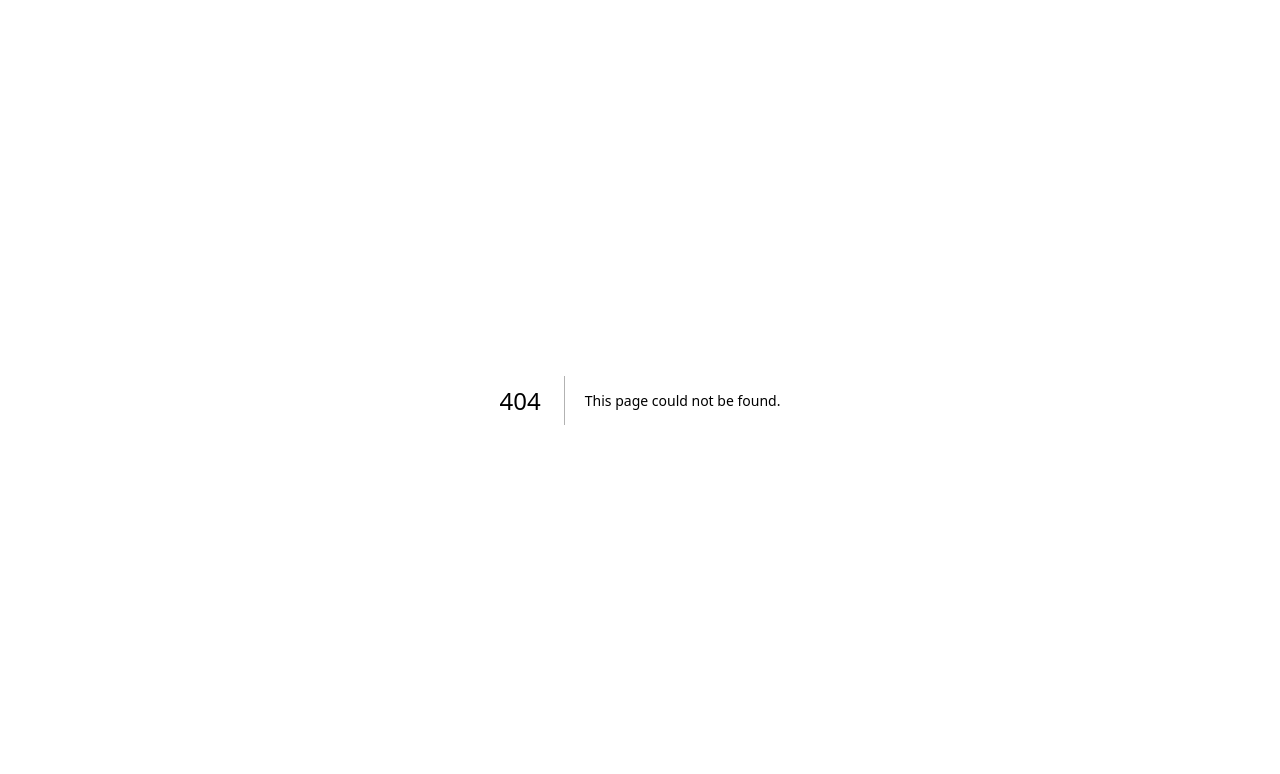
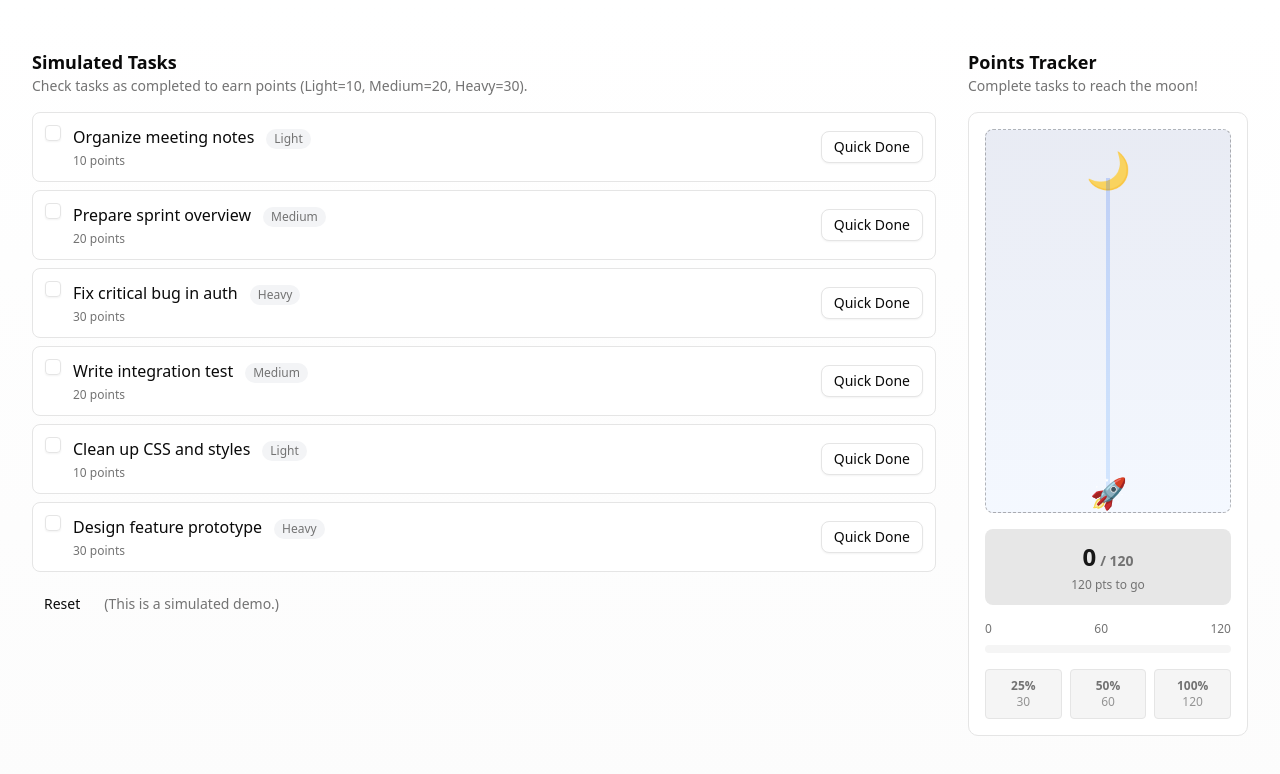
Before and after one commit to MESW-LES-2025/D, a Next.js app: page /test in a window 1280 px wide. Before the commit this address had no page. Shown: the top 774 px of the page. Built offline with nearby package versions, Linux system fonts and the light colour scheme.

Commit message:
Add Automatic Point Calculation
Simulated version of the Point Calculation

```diff
--- /dev/null
+++ b/src/app/test/page.tsx
@@ -0,0 +1,29 @@
+'use client';
+
+import { useState } from 'react';
+import TaskSimulator from '@/components/TaskSimulator';
+import PointsTracker from '@/components/PointsTracker';
+
+const TOTAL_POINTS = 10 + 20 + 10 + 20 + 30 + 30; // 120 total from 6 tasks
+
+export default function TestPage() {
+  const [currentPoints, setCurrentPoints] = useState(0);
+
+  return (
+    <main className="min-h-screen bg-gradient-to-b from-background to-secondary/30">
+      <div className="container mx-auto py-12 px-4 md:px-8">
+        <div className="grid gap-8 lg:grid-cols-4 lg:items-start">
+          {/* Tasks on the left (3 columns) */}
+          <div className="lg:col-span-3">
+            <TaskSimulator onPointsChange={setCurrentPoints} />
+          </div>
+
+          {/* Points tracker sidebar on the right (1 column) */}
+          <div className="lg:col-span-1">
+            <PointsTracker currentPoints={currentPoints} totalPoints={TOTAL_POINTS} />
+          </div>
+        </div>
+      </div>
+    </main>
+  );
+}
--- /dev/null
+++ b/src/components/PointsTracker.tsx
@@ -0,0 +1,105 @@
+'use client';
+
+import React from 'react';
+import { cn } from '@/lib/utils';
+
+type PointsTrackerProps = {
+  currentPoints: number;
+  totalPoints: number;
+};
+
+export default function PointsTracker({ currentPoints, totalPoints }: PointsTrackerProps) {
+  // Calculate rocket position as a percentage (0-100), capped at 100
+  const progressPercent = Math.min(totalPoints > 0 ? (currentPoints / totalPoints) * 100 : 0, 100);
+
+  return (
+    <section aria-labelledby="points-tracker-heading" className="sticky top-8 space-y-4">
+      <div>
+        <h3 id="points-tracker-heading" className="text-lg font-semibold">Points Tracker</h3>
+        <p className="text-sm text-muted-foreground">Complete tasks to reach the moon!</p>
+      </div>
+
+      {/* Vertical rocket journey visualization (sidebar) */}
+      <div className="rounded-lg border border-input bg-card p-4 space-y-4">
+
+        {/* Vertical rocket path with moon at top */}
+        <div className="relative w-full h-96 rounded-md border border-dashed border-primary/30 bg-gradient-to-t from-blue-500/5 to-blue-900/10 flex flex-col justify-between p-3">
+          {/* Moon at the top */}
+          <div className="flex justify-center pt-2">
+            <div className="text-4xl animate-pulse">🌙</div>
+          </div>
+
+          {/* Rocket path line (vertical) */}
+          <div className="absolute left-1/2 top-12 bottom-3 -translate-x-1/2 w-1 bg-gradient-to-t from-blue-400/20 to-blue-600/20" />
+
+          {/* Animated rocket - moves from bottom to top */}
+          <div
+            className="absolute left-1/2 -translate-x-1/2 transition-all duration-500 ease-out"
+            style={{ bottom: `${progressPercent}%`, top: 'auto' }}
+          >
+            <div className="text-3xl animate-bounce">🚀</div>
+          </div>
+        </div>
+
+        {/* Current points display */}
+        <div className="rounded-md bg-primary/10 p-3 text-center">
+          <div className="text-2xl font-bold text-primary">
+            {currentPoints}
+            <span className="text-sm text-muted-foreground ml-1">/ {totalPoints}</span>
+          </div>
+          <p className="text-xs text-muted-foreground mt-1">
+            {totalPoints > 0 && progressPercent < 100
+              ? `${totalPoints - currentPoints} pts to go`
+              : progressPercent >= 100
+                ? '🎉 Moon reached!'
+                : 'Start tasks!'}
+          </p>
+        </div>
+
+        {/* Progress bar with scale */}
+        <div className="space-y-2">
+          <div className="flex justify-between items-center text-xs font-medium text-muted-foreground">
+            <span>0</span>
+            <span>{Math.round(totalPoints / 2)}</span>
+            <span>{totalPoints}</span>
+          </div>
+
+          <div className="w-full h-2 rounded-full bg-muted overflow-hidden">
+            <div
+              className={cn(
+                'h-full rounded-full transition-all duration-500 ease-out',
+                progressPercent >= 100 ? 'bg-emerald-500' : 'bg-gradient-to-r from-blue-500 to-cyan-500'
+              )}
+              style={{ width: `${progressPercent}%` }}
+            />
+          </div>
+        </div>
+
+        {/* Milestone badges */}
+        <div className="grid grid-cols-3 gap-2 text-xs">
+          {[
+            { label: '25%', points: Math.round(totalPoints * 0.25) },
+            { label: '50%', points: Math.round(totalPoints * 0.5) },
+            { label: '100%', points: totalPoints },
+          ].map((milestone) => {
+            const isReached = currentPoints >= milestone.points;
+            return (
+              <div
+                key={milestone.label}
+                className={cn(
+                  'rounded p-2 text-center border text-xs',
+                  isReached
+                    ? 'bg-emerald-500/10 border-emerald-500/30 text-emerald-700 dark:text-emerald-400'
+                    : 'bg-muted border-input text-muted-foreground'
+                )}
+              >
+                <div className="font-semibold">{milestone.label}</div>
+                <div className="opacity-75">{milestone.points}</div>
+              </div>
+            );
+          })}
+        </div>
+      </div>
+    </section>
+  );
+}
--- a/src/components/TaskSimulator.tsx
+++ b/src/components/TaskSimulator.tsx
@@ -38,7 +38,11 @@ function randomMessage(points: number) {
   return template.replace("{points}", String(points));
 }
 
-export default function TaskSimulator() {
+type TaskSimulatorProps = {
+  onPointsChange?: (points: number) => void;
+};
+
+export default function TaskSimulator({ onPointsChange }: TaskSimulatorProps = {}) {
   const [tasks, setTasks] = useState<Task[]>(() => INITIAL_TASKS);
   const [banner, setBanner] = useState<{ text: string; visible: boolean } | null>(null);
 
@@ -59,20 +63,28 @@ export default function TaskSimulator() {
       }
 
       // confirmed: mark completed, show banner and toast
-      setTasks((s) => s.map((t) => (t.id === task.id ? { ...t, completed: true } : t)));
+      const updatedTasks = tasks.map((t) => (t.id === task.id ? { ...t, completed: true } : t));
+      setTasks(updatedTasks);
       const msg = randomMessage(task.points);
       setBanner({ text: msg, visible: true });
       // also show a toast with small emoji
       toast.success(msg);
+      // notify parent of total points change
+      const totalCompleted = updatedTasks.filter((t) => t.completed).reduce((sum, t) => sum + t.points, 0);
+      onPointsChange?.(totalCompleted);
       return;
     }
 
     // unchecking or other cases: just update state
-    setTasks((s) => s.map((t) => (t.id === task.id ? { ...t, completed: checked } : t)));
+    const updatedTasks = tasks.map((t) => (t.id === task.id ? { ...t, completed: checked } : t));
+    setTasks(updatedTasks);
+    const totalCompleted = updatedTasks.filter((t) => t.completed).reduce((sum, t) => sum + t.points, 0);
+    onPointsChange?.(totalCompleted);
   }
 
   function resetAll() {
     setTasks(INITIAL_TASKS.map((t) => ({ ...t, completed: false })));
+    onPointsChange?.(0);
   }
 
   return (
@@ -134,12 +146,18 @@ export default function TaskSimulator() {
                 if (!task.completed) {
                   const ok = window.confirm(`Mark "${task.title}" as completed and award ${task.points} points?`);
                   if (!ok) return;
-                  setTasks((s) => s.map((t) => (t.id === task.id ? { ...t, completed: true } : t)));
+                  const updatedTasks = tasks.map((t) => (t.id === task.id ? { ...t, completed: true } : t));
+                  setTasks(updatedTasks);
                   const msg = randomMessage(task.points);
                   setBanner({ text: msg, visible: true });
                   toast.success(msg);
+                  const totalCompleted = updatedTasks.filter((t) => t.completed).reduce((sum, t) => sum + t.points, 0);
+                  onPointsChange?.(totalCompleted);
                 } else {
-                  setTasks((s) => s.map((t) => (t.id === task.id ? { ...t, completed: false } : t)));
+                  const updatedTasks = tasks.map((t) => (t.id === task.id ? { ...t, completed: false } : t));
+                  setTasks(updatedTasks);
+                  const totalCompleted = updatedTasks.filter((t) => t.completed).reduce((sum, t) => sum + t.points, 0);
+                  onPointsChange?.(totalCompleted);
                 }
               }}>
                 {task.completed ? 'Undo' : 'Quick Done'}
```
